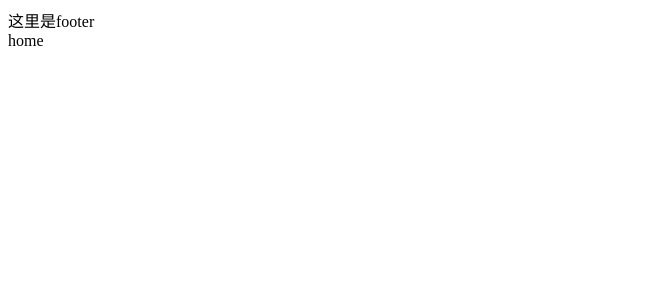
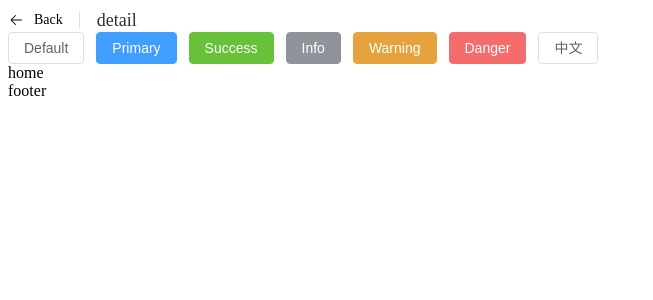
Before and after one commit to HappyTsing/hdfsbugdb-ui, a Vue app: page / in a window 1280 px wide. Shown: the top 300 px of the page, without its empty margins (0-653 px from the left). Built offline with nearby package versions, Linux system fonts and the light colour scheme.

Commit message:
element plus 按需引入

```diff
--- a/babel.config.js
+++ b/babel.config.js
@@ -1,5 +1,3 @@
 module.exports = {
-  presets: [
-    '@vue/cli-plugin-babel/preset'
-  ]
-}
+  presets: ["@vue/cli-plugin-babel/preset"],
+};
--- a/src/App.vue
+++ b/src/App.vue
@@ -1,4 +1,11 @@
 <template>
-  <FooterComp></FooterComp>
+  <el-page-header content="detail" @back="goBack" />
+  <el-row>
+    <HeaderComp></HeaderComp>
+  </el-row>
+
   <router-view></router-view>
+  <el-row>
+    <FooterComp></FooterComp>
+  </el-row>
 </template>
--- a/src/components/Footer/index.vue
+++ b/src/components/Footer/index.vue
@@ -1,11 +1,7 @@
-<template>
-  <div>这里是footer</div>
-</template>
+<template><div>footer</div></template>
 
 <script>
 export default {
   name: "FooterComp",
 };
 </script>
-
-<style></style>
--- a/src/components/Header/index.vue
+++ b/src/components/Header/index.vue
@@ -1,11 +1,16 @@
 <template>
-  <div>这里是header</div>
+  <el-row class="mb-4">
+    <el-button>Default</el-button>
+    <el-button type="primary">Primary</el-button>
+    <el-button type="success">Success</el-button>
+    <el-button type="info">Info</el-button>
+    <el-button type="warning">Warning</el-button>
+    <el-button type="danger">Danger</el-button>
+    <el-button>中文</el-button>
+  </el-row>
 </template>
-
 <script>
 export default {
   name: "HeaderComp",
 };
 </script>
-
-<style></style>
--- a/vue.config.js
+++ b/vue.config.js
@@ -1,5 +1,21 @@
+const AutoImport = require("unplugin-auto-import/webpack");
+const Components = require("unplugin-vue-components/webpack");
+const { ElementPlusResolver } = require("unplugin-vue-components/resolvers");
 const { defineConfig } = require("@vue/cli-service");
 module.exports = defineConfig({
   transpileDependencies: true,
+  // 暂时关闭eslint
   lintOnSave: false,
+  // element plus 自动按需导入
+  configureWebpack: {
+    plugins: [
+      // ...
+      AutoImport({
+        resolvers: [ElementPlusResolver()],
+      }),
+      Components({
+        resolvers: [ElementPlusResolver()],
+      }),
+    ],
+  },
 });
```
Also changed, not shown: package.json (+5 -2 lines), 1 other file (tests, documents, lock files or other folders).
